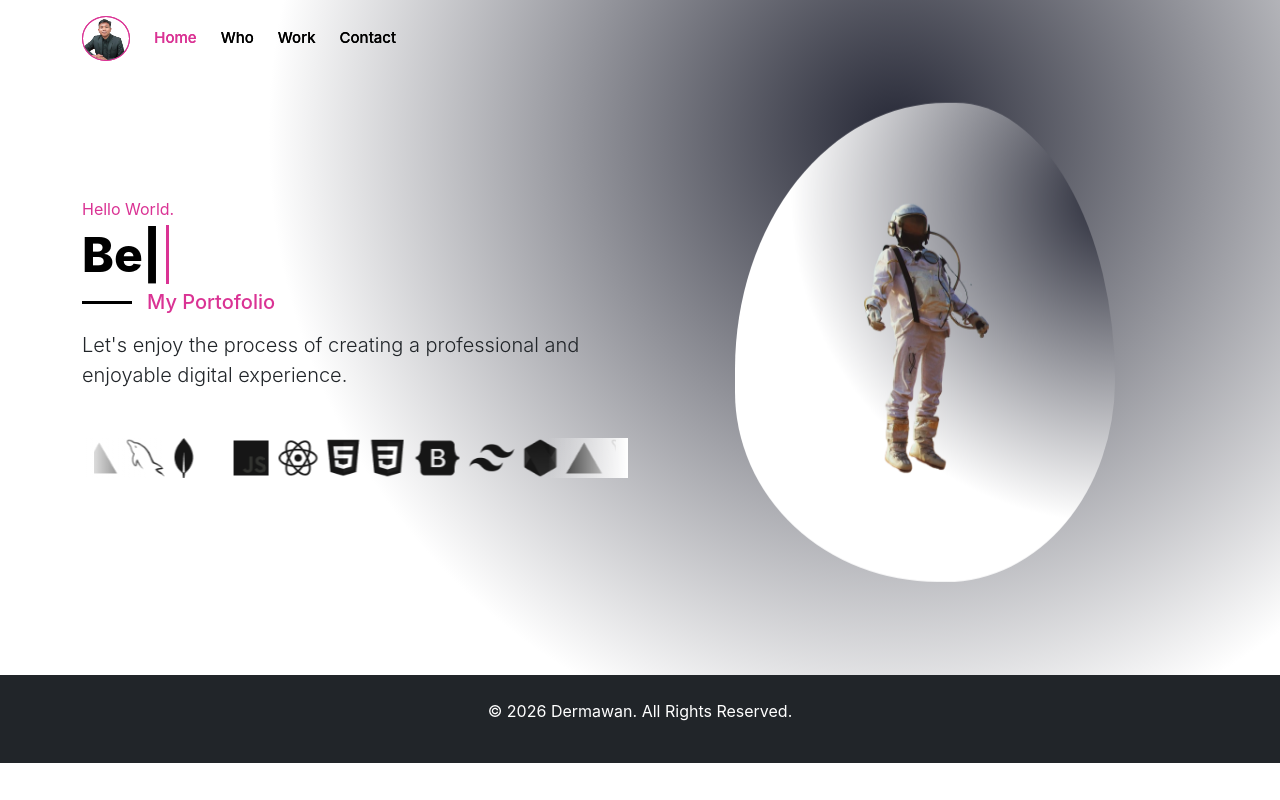
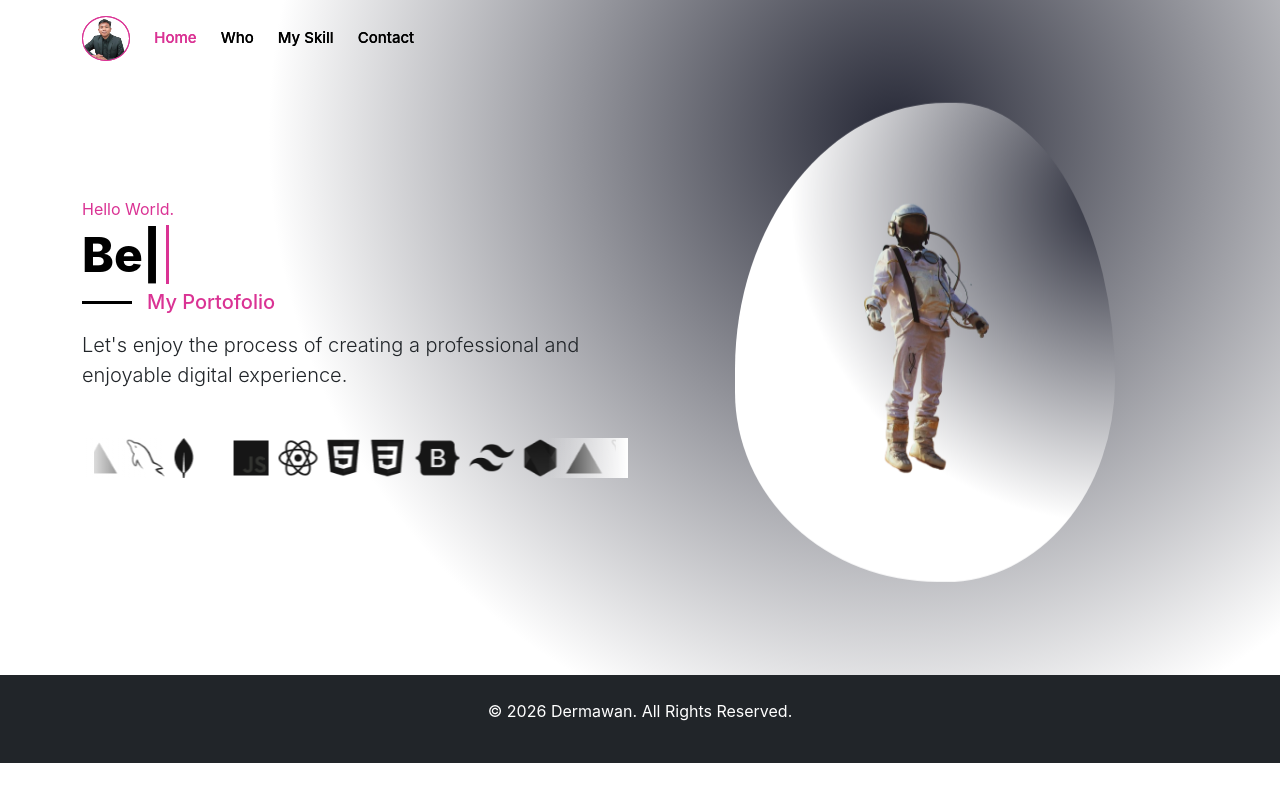
Before and after one commit to belidermawan01-create/portofolio, a React (Vite) app: page / in a window 1280 px wide. Built offline with nearby package versions, Linux system fonts and the light colour scheme.

Commit message:
update navbar

```diff
--- a/src/components/Navbarr/Navbar.jsx
+++ b/src/components/Navbarr/Navbar.jsx
@@ -39,7 +39,7 @@ function NavbarComponent() {
               </NavItem>
               <NavItem>
                 <NavLink to="/work" className={({ isActive }) => isActive ? "nav-link-custom active-link" : "nav-link-custom"} onClick={() => setIsOpen(false)}>
-                  Work
+                  My Skill
                 </NavLink>
               </NavItem>
               <NavItem>
```
